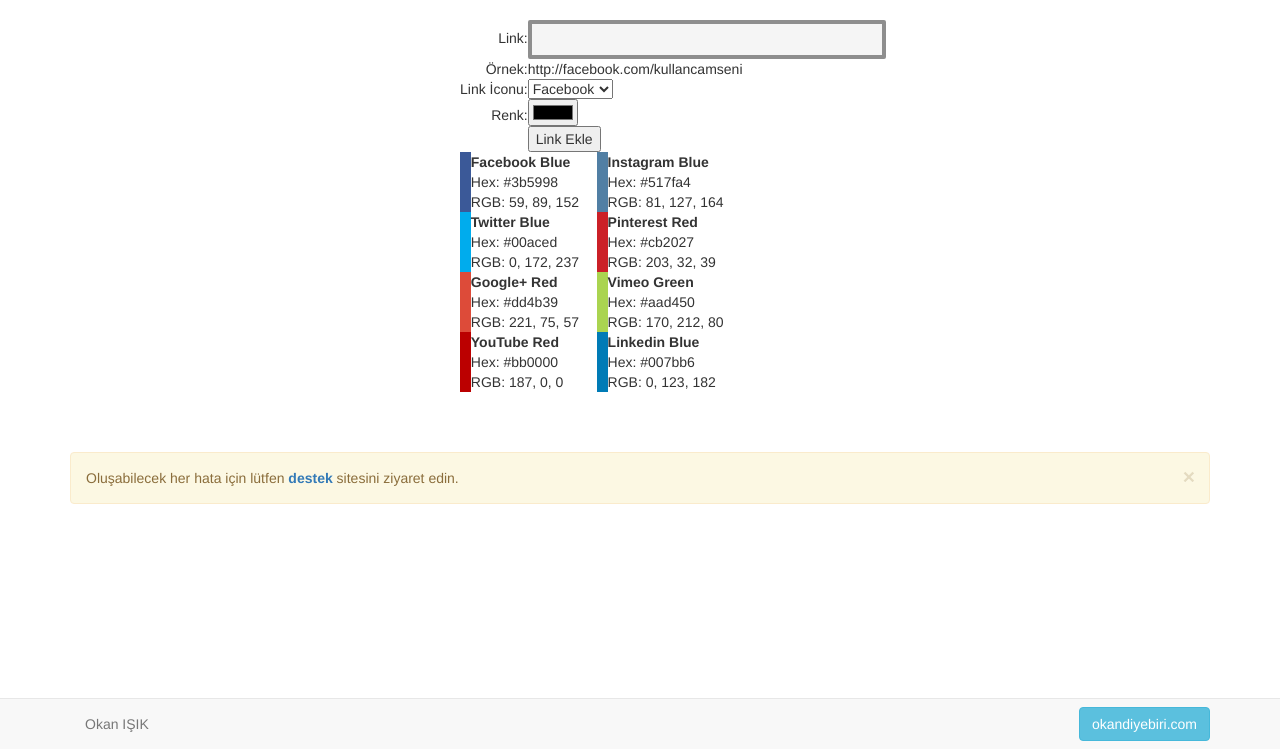
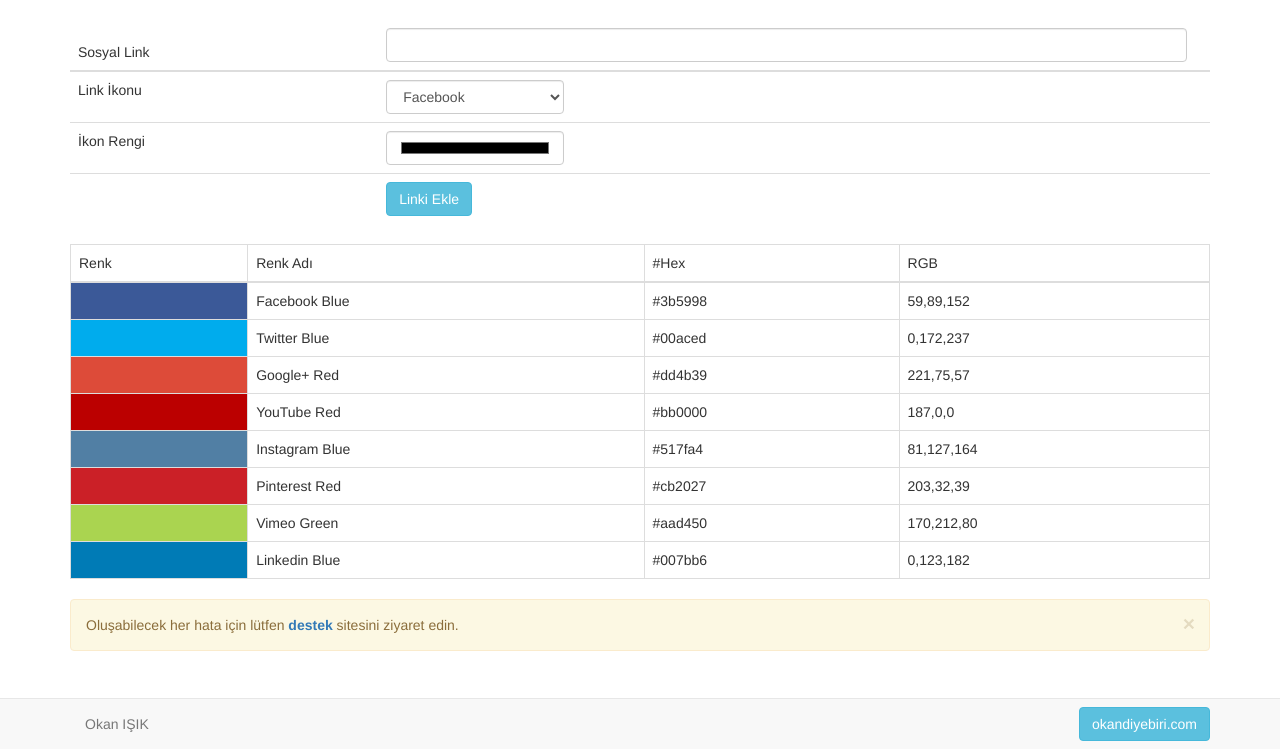
Before and after one commit to 0kan87/admin-panelli-kisisel-portfolyo, a PHP site: page /yonetim/sosyal-ekle.php in a window 1280 px wide. Shown: the part 51-800 px from the top of the page. Run offline with PHP 8.4, Linux system fonts and the light colour scheme; the visitor is signed in with stand-in values (Sample User, id 1); data comes from the database, SQL or seed files in the repository; some libraries are stand-ins or nearby versions.

Commit message:
Responsive İyileştirmeler
Optimizasyon

```diff
--- a/yonetim/sosyal-ekle.php
+++ b/yonetim/sosyal-ekle.php
@@ -1,18 +1,15 @@
 <?php require_once('../Connections/baglan.php'); ?>
 <?php
-//initialize the session
 if (!isset($_SESSION)) {
   session_start();
 }
 
-// ** Logout the current user. **
 $logoutAction = $_SERVER['PHP_SELF']."?doLogout=true";
 if ((isset($_SERVER['QUERY_STRING'])) && ($_SERVER['QUERY_STRING'] != "")){
   $logoutAction .="&". htmlentities($_SERVER['QUERY_STRING']);
 }
 
 if ((isset($_GET['doLogout'])) &&($_GET['doLogout']=="true")){
-  //to fully log out a visitor we need to clear the session varialbles
   $_SESSION['MM_Username'] = NULL;
   $_SESSION['MM_UserGroup'] = NULL;
   $_SESSION['PrevUrl'] = NULL;
@@ -34,22 +31,15 @@ if (!isset($_SESSION)) {
 $MM_authorizedUsers = "";
 $MM_donotCheckaccess = "true";
 
-// *** Restrict Access To Page: Grant or deny access to this page
 function isAuthorized($strUsers, $strGroups, $UserName, $UserGroup) {
-  // For security, start by assuming the visitor is NOT authorized.
   $isValid = False;
 
-  // When a visitor has logged into this site, the Session variable MM_Username set equal to their username.
-  // Therefore, we know that a user is NOT logged in if that Session variable is blank.
   if (!empty($UserName)) {
-    // Besides being logged in, you may restrict access to only certain users based on an ID established when they login.
-    // Parse the strings into arrays.
     $arrUsers = Explode(",", $strUsers);
     $arrGroups = Explode(",", $strGroups);
     if (in_array($UserName, $arrUsers)) {
       $isValid = true;
     }
-    // Or, you may restrict access to only certain users based on their username.
     if (in_array($UserGroup, $arrGroups)) {
       $isValid = true;
     }
@@ -138,23 +128,18 @@ $row_sosyalekle = mysql_fetch_assoc($sosyalekle);
 $totalRows_sosyalekle = mysql_num_rows($sosyalekle);
 ?>
 <!DOCTYPE html PUBLIC "-//W3C//DTD XHTML 1.0 Transitional//EN" "http://www.w3.org/TR/xhtml1/DTD/xhtml1-transitional.dtd">
-<html xmlns="http://www.w3.org/1999/xhtml"><!-- InstanceBegin template="/Templates/panel.dwt.php" codeOutsideHTMLIsLocked="false" -->
+<html xmlns="http://www.w3.org/1999/xhtml">
 <head>
 <meta http-equiv="Content-Type" content="text/html; charset=utf-8" />
-<!-- InstanceBeginEditable name="doctitle" -->
 <title>Yönetim Paneli</title>
-<!-- InstanceEndEditable -->
 <link href="../SpryAssets/SpryMenuBarVertical.css" rel="stylesheet" type="text/css" />
 <link rel="stylesheet" href="../css/style.css">
 <link rel="stylesheet" href="../css/bootstrap.min.css">
-<!-- InstanceBeginEditable name="head" -->
-<!-- InstanceEndEditable -->
 </head>
 <body>
 	<div class="navbar navbar-inverse navbar-static-top">
 		<div class="container">
 			<a href="#" class="navbar-brand">Admin Paneli</a>
-
 			<button class="navbar-toggle" data-toggle="collapse" data-target=".navbarSec">
 				<span class="icon-bar"></span>
 				<span class="icon-bar"></span>
@@ -176,22 +161,26 @@ $totalRows_sosyalekle = mysql_num_rows($sosyalekle);
 			</div>
 		</div>
 	</div>
+
   <div class="container">
-    <div class="row">
-    <div class="col-md-4 col-md-offset-4">
     <form action="<?php echo $editFormAction; ?>" method="post" name="form1" id="form1">
-      <table>
-        <tr valign="baseline">
-          <td nowrap="nowrap" align="right">Link:</td>
-          <td><input type="text" name="link" value="" size="45" /></td>
+    <table class="table table-responsive">
+      <thead>
+        <tr>
+          <th>Sosyal Link</th>
+          <th>
+          <div class="col-md-12">
+            <input type="url" class="form-control" name="link" value=""/>
+          </div>
+          </th>
         </tr>
-        <tr valign="baseline">
-          <td nowrap="nowrap" align="right">Örnek:</td>
-          <td>http://facebook.com/kullancamseni</td>
-        </tr>
-        <tr valign="baseline">
-          <td nowrap="nowrap" align="right">Link İconu:</td>
-          <td><select name="icontur">
+      </thead>
+      <tbody>
+        <tr>
+          <td>Link İkonu</td>
+          <td>
+            <div class="col-md-3">
+              <select name="icontur" class="form-control">
                 <option value="0" <?php if (!(strcmp(0, ""))) {echo "SELECTED";} ?>>Facebook</option>
                 <option value="1" <?php if (!(strcmp(1, ""))) {echo "SELECTED";} ?>>Twitter</option>
                 <option value="2" <?php if (!(strcmp(2, ""))) {echo "SELECTED";} ?>>Google+</option>
@@ -201,72 +190,85 @@ $totalRows_sosyalekle = mysql_num_rows($sosyalekle);
                 <option value="l" <?php if (!(strcmp("l", ""))) {echo "SELECTED";} ?>>Skype</option>
                 <option value="l" <?php if (!(strcmp("p", ""))) {echo "SELECTED";} ?>>İnstagram</option>
                 <option value="4" <?php if (!(strcmp("l", ""))) {echo "SELECTED";} ?>>Linkedin</option>
-          </select></td>
-        </tr>
-        <tr valign="baseline">
-          <td nowrap="nowrap" align="right">Renk:</td>
-          <td><input type="color" name="renk" value="" size="32" /></td>
-        </tr>
-        <tr valign="baseline">
-          <td nowrap="nowrap" align="right">&nbsp;</td>
-          <td><input type="submit" value="Link Ekle" /></td>
-        </tr>
-      </table>
-      <table width="100%">
-        <tbody>
-          <tr>
-            <td width="3%" bgcolor="#3B5998">&nbsp;</td>
-            <td width="35%"><strong>Facebook Blue</strong><br />
-              Hex: #3b5998<br />
-              RGB: 59, 89, 152</td>
-            <td width="3%" bgcolor="#517FA4">&nbsp;</td>
-            <td width="59%"><strong>Instagram Blue</strong><br />
-              Hex: #517fa4<br />
-              RGB: 81, 127, 164<br /></td>
+              </select>
+            </div>
+          </td>
         </tr>
         <tr>
-            <td bgcolor="#00ACED">&nbsp;</td>
-            <td><strong>Twitter Blue</strong><br />
-              Hex: #00aced<br />
-              RGB: 0, 172, 237</td>
-            <td bgcolor="#CB2027">&nbsp;</td>
-            <td><strong>Pinterest Red</strong><br />
-              Hex: #cb2027<br />
-              RGB: 203, 32, 39<br /></td>
+          <td>İkon Rengi</td>
+          <td><div class="col-md-3"><input type="color" class="form-control" name="renk" value=""/></div></td>
         </tr>
         <tr>
-            <td bgcolor="#DD4B39">&nbsp;</td>
-            <td><strong>Google+ Red</strong><br />
-              Hex: #dd4b39<br />
-              RGB: 221, 75, 57</td>
-            <td bgcolor="#AAD450">&nbsp;</td>
-            <td><strong>Vimeo Green</strong><br />
-              Hex: #aad450<br />
-              RGB: 170, 212, 80</td>
-          </tr>
-          <tr>
-            <td bgcolor="#BB0000">&nbsp;</td>
-            <td><strong>YouTube Red</strong><br />
-              Hex: #bb0000<br />
-              RGB: 187, 0, 0</td>
-            <td bgcolor="#007BB6">&nbsp;</td>
-            <td><strong>Linkedin Blue</strong><br />
-              Hex: #007bb6<br />
-              RGB: 0, 123, 182</td>
+          <td></td>
+          <td><div class="col-md-6"><input type="submit" class="btn btn-info" value="Linki Ekle" /></div></td>
         </tr>
       </tbody>
     </table>
-      <p>&nbsp;</p>
-      <p>
         <input type="hidden" name="MM_insert" value="form1" />
-      </p>
     </form>
+
+    <table class="table table-bordered table-hover">
+      <thead>
+        <tr>
+          <th>Renk</th>
+          <th>Renk Adı</th>
+          <th>#Hex</th>
+          <th>RGB</th>
+        </tr>
+      </thead>
+      <tbody>
+        <tr>
+          <th scope="row" bgcolor="#3b5998"></th>
+          <td>Facebook Blue</td>
+          <td>#3b5998</td>
+          <td>59,89,152</td>
+        </tr>
+        <tr>
+          <th scope="row" bgcolor="#00aced"></th>
+          <td>Twitter Blue</td>
+          <td>#00aced</td>
+          <td>0,172,237</td>
+        </tr>
+        <tr>
+          <th scope="row" bgcolor="#dd4b39"></th>
+          <td>Google+ Red</td>
+          <td>#dd4b39</td>
+          <td>221,75,57</td>
+        </tr>
+        <tr>
+          <th scope="row" bgcolor="#bb0000"></th>
+          <td>YouTube Red</td>
+          <td>#bb0000</td>
+          <td>187,0,0</td>
+        </tr>
+        <tr>
+          <th scope="row" bgcolor="#517fa4"></th>
+          <td>Instagram Blue</td>
+          <td>#517fa4</td>
+          <td>81,127,164</td>
+        </tr>
+        <tr>
+          <th scope="row" bgcolor="#cb2027"></th>
+          <td>Pinterest Red</td>
+          <td>#cb2027</td>
+          <td>203,32,39</td>
+        </tr>
+        <tr>
+          <th scope="row" bgcolor="#aad450"></th>
+          <td>Vimeo Green</td>
+          <td>#aad450</td>
+          <td>170,212,80</td>
+        </tr>
+        <tr>
+          <th scope="row" bgcolor="#007bb6"></th>
+          <td>Linkedin Blue</td>
+          <td>#007bb6</td>
+          <td>0,123,182</td>
+        </tr>
+      </tbody>
+    </table>
   </div>
-    </div>
-    <p>&nbsp;</p>
-    <!-- InstanceEndEditable -->
 
-    </div>
   <div class="container">
          <div class="alert alert-warning alert-dismissible" role="alert">
         <button type="button" class="close" data-dismiss="alert" aria-label="Close"><span aria-hidden="true">&times;</span></button>
```
Also changed, not shown: yonetim/sosyal-duzenle.php (+4 -16 lines), yonetim/sosyal.php (+19 -35 lines). Lines whose indentation alone changed are shown as unchanged.
